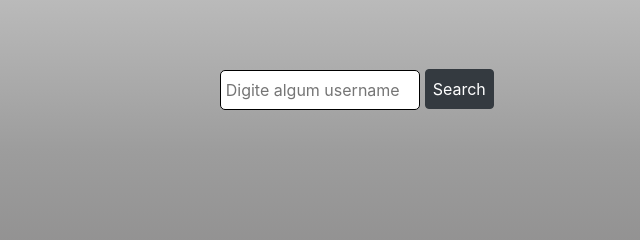
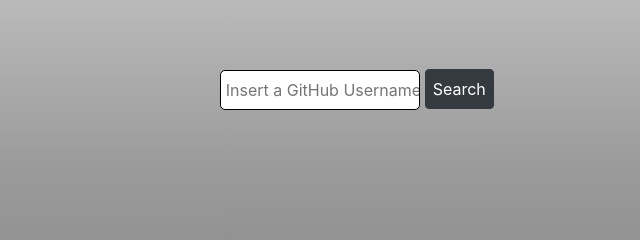
Before and after one commit to EwerthonDev/GitHub-Profile-Search, a plain HTML site: page github_api_ex/index.html in a window 1280 px wide. Shown: the part 221-461 px from the top of the page, 283-923 px from the left. Drawn offline with nearby package versions, Linux system fonts and the light colour scheme.

Commit message:
Update index.html

```diff
--- a/github_api_ex/index.html
+++ b/github_api_ex/index.html
@@ -15,7 +15,7 @@
     </header>
     <section id="busca">
         <div class="elementos_busca">
-            <input type="text" placeholder=" Digite algum username" name="username">
+            <input type="text" placeholder=" Insert a GitHub Username!" name="username">
             <button type="submit" class="btn btn-dark" name="buscar">Search</button>
         </div>
     </section>
```
